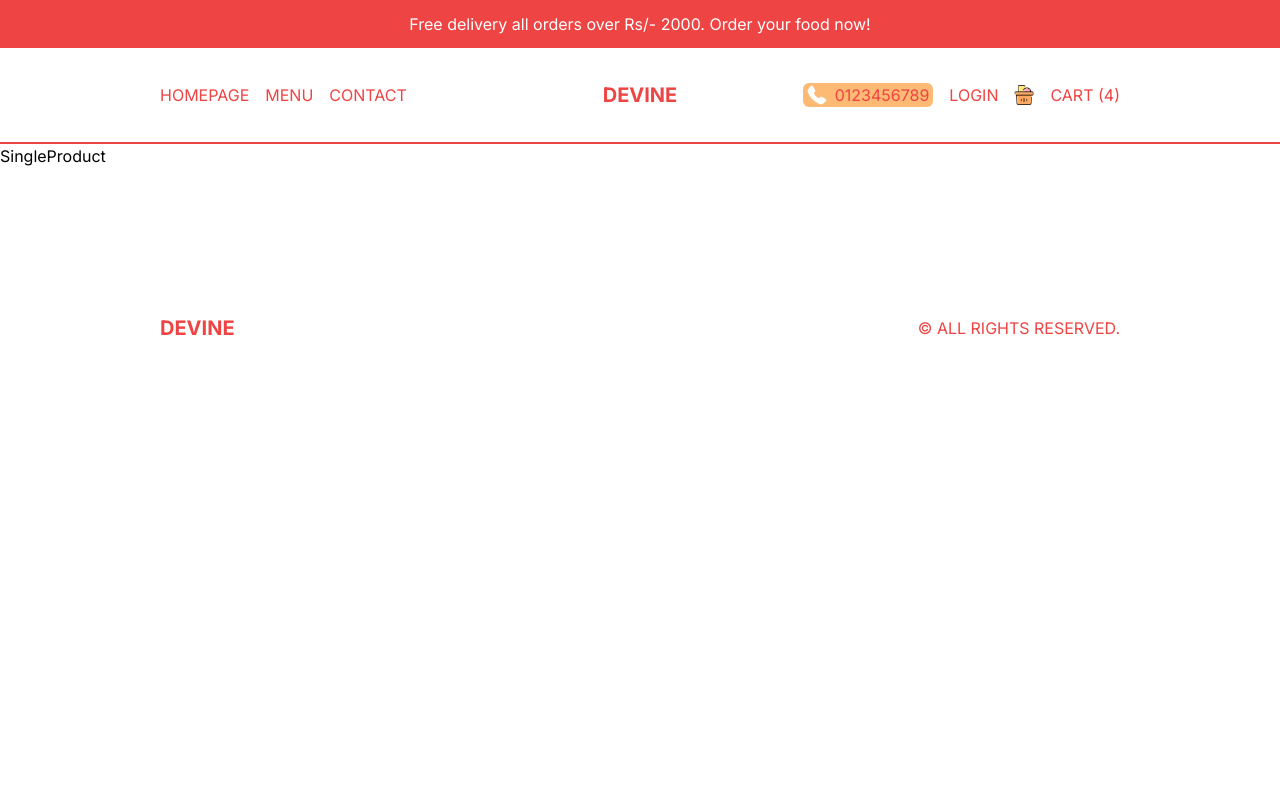
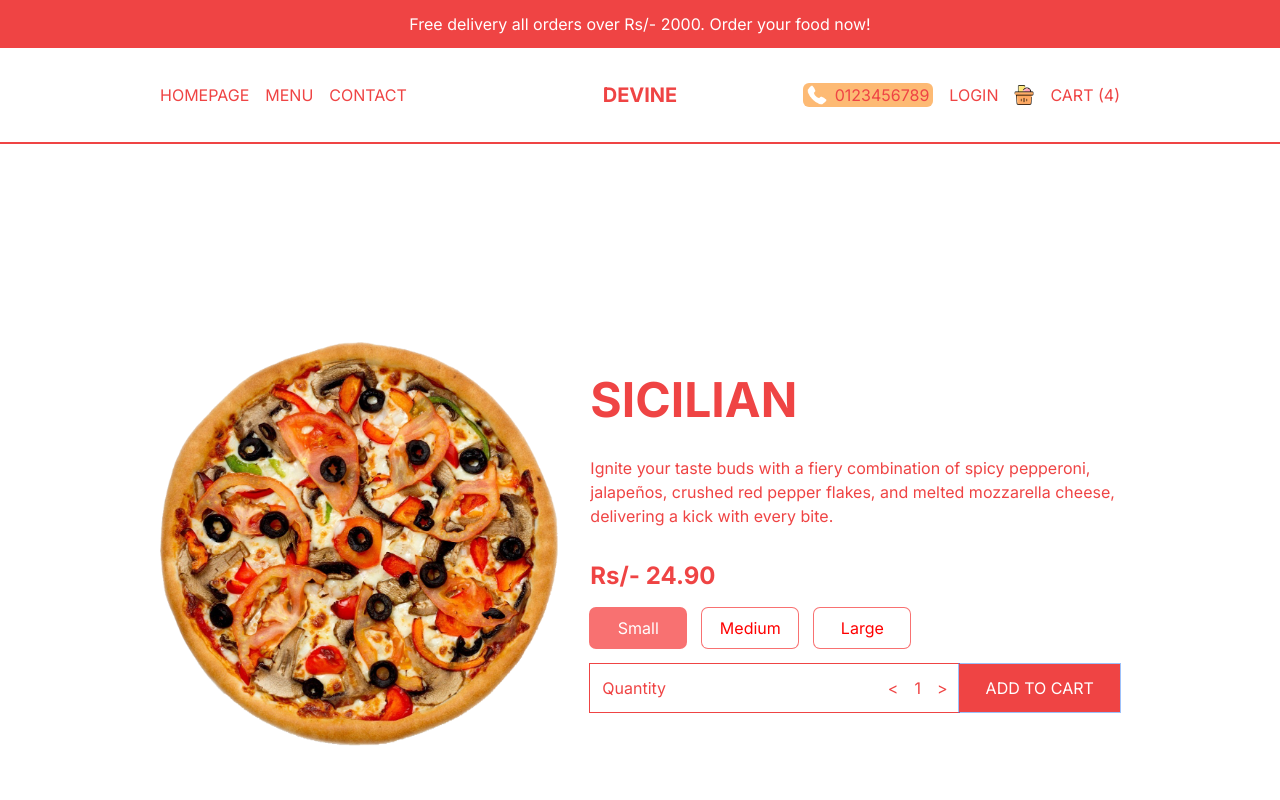
Before and after one commit to Pegu-Mrigen/restaurant-gohpur, a Next.js app: page /product/1 in a window 1280 px wide. Shown: the top 800 px of the page. Built offline with nearby package versions, Linux system fonts and the light colour scheme.

Commit message:
front end ended

```diff
--- a/src/app/cart/page.tsx
+++ b/src/app/cart/page.tsx
@@ -1,9 +1,65 @@
-import React from 'react'
+import Image from "next/image";
+import React from "react";
 
 const CartPage = () => {
   return (
-    <div>CartPage</div>
-  )
-}
+    <div className="h-[calc(100vh-6rem)]  md:h-[calc(100vh-9rem)] flex flex-col text-red-500 lg:flex-row ">
+      <div className=" h-1/2 p-4 flex flex-col justify-center overflow-scroll  lg:h-full lg:w-2/3 2xl:w-1/2 lg:px-20 xl:px-40">
+        <div className="flex items-center justify-between mt-24 lg:mt-0  ">
+          <Image src="/temporary/p1.png" alt="" width={100} height={100} />
 
-export default CartPage
+          <div className="">
+            <h1 className="uppercase text-xl font-bold">Sicilian</h1>
+            <span>Large</span>
+          </div>
+          <h2 className="font-bold">Rs/- 55.00</h2>
+          <span className="cursor-pointer">X</span>
+        </div>
+        <div className="flex items-center justify-between mt-4 ">
+          <Image src="/temporary/p1.png" alt="" width={100} height={100} />
+
+          <div>
+            <h1 className="uppercase text-xl font-bold">Sicilian</h1>
+            <span>Large</span>
+          </div>
+          <h2 className="font-bold">Rs/- 55.00</h2>
+          <span className="cursor-pointer">X</span>
+        </div>
+        <div className="flex items-center justify-between mt-4 ">
+          <Image src="/temporary/p1.png" alt="" width={100} height={100} />
+
+          <div>
+            <h1 className="uppercase text-xl font-bold">Sicilian</h1>
+            <span>Large</span>
+          </div>
+          <h2 className="font-bold">Rs/- 55.00</h2>
+          <span className="cursor-pointer">X</span>
+        </div>
+      </div>
+      <div className=" h-1/2 p-4 bg-fuchsia-50 flex flex-col justify-center  lg:h-full lg:w-1/3 2xl:w-1/2 lg:px-20 xl:px-40 2xl:text-xl 2xl:gap-6">
+        <div className="flex justify-between">
+          <span>Subtotal (3 items)</span>
+          <span>Rs/- 255.00</span>
+        </div>
+        <div className="flex justify-between">
+          <span>Service Cost</span>
+          <span>Rs/- 0.00</span>
+        </div>
+        <div className="flex justify-between">
+          <span>Delivery Cost</span>
+          <span className="text-green-500">FREE!</span>
+        </div>
+        <hr className="my-2" />
+        <div className="flex justify-between">
+          <span>TOTAL(INCL. GST)</span>
+          <span className="font-bold">Rs/- 255.00</span>
+        </div>
+        <button className="bg-red-500 text-white p-3 rounded-md w-1/2 self-end">
+          Check Out
+        </button>
+      </div>
+    </div>
+  );
+};
+
+export default CartPage;
--- a/src/app/login/page.tsx
+++ b/src/app/login/page.tsx
@@ -1,9 +1,50 @@
-import React from 'react'
+import Image from "next/image";
+import Link from "next/link";
+import React from "react";
 
 const LoginPage = () => {
   return (
-    <div>LoginPage</div>
-  )
-}
+    <div className="p-4 h-[calc(100vh-6rem)] md:h-[calc(100vh-9rem)] flex  items-center justify-center">
+      <div className="h-full shadow-2xl rounded-md flex flex-col md:flex-row md:h-[70%] w-full lg:w-[60%] 2xl:w-1/2">
+        <div className="relative h-1/3 w-full md:h-full md:w-1/2">
+          <Image src="/loginBg.png" alt="" fill className="object-cover" />
+        </div>
 
-export default LoginPage
+        <div className="p-10 flex flex-col gap-8 md:w-1/2">
+          <h1 className="font-bold text-xl xl:text-3xl">Welcome</h1>
+          <p>Log into your account or create a new one using social buttons</p>
+
+          <button className="flex gap-4 p-4 ring-1 ring-orange-100 rounded-md">
+            <Image
+              src="/google.png"
+              alt=""
+              width={20}
+              height={20}
+              className="object-contain"
+            />
+            <span>Sign in with Google</span>
+          </button>
+          <button className="flex gap-4 p-4 ring-1 ring-blue-100 rounded-md">
+            <Image
+              src="/facebook.png"
+              alt=""
+              width={20}
+              height={20}
+              className="object-contain"
+            />
+            <span>Sign in with Facebook</span>
+          </button>
+          <p className="text-sm">
+            Have a problem?
+            <Link href="/" className="underline">
+              {" "}
+              Contact Us
+            </Link>
+          </p>
+        </div>
+      </div>
+    </div>
+  );
+};
+
+export default LoginPage;
--- a/src/app/menu/[category]/page.tsx
+++ b/src/app/menu/[category]/page.tsx
@@ -1,9 +1,33 @@
-import React from 'react'
+import { pizzas } from "@/data";
+import Image from "next/image";
+import Link from "next/link";
+import React from "react";
 
 const CategoryPage = () => {
   return (
-    <div>CategoryPage</div>
-  )
-}
+    <div className="flex flex-wrap text-red-500">
+      {pizzas.map((item) => (
+        <Link
+          href={`/product/${item.id}`}
+          key={item.id}
+          className="w-full h-[60vh] border-b-2 border-r-2  border-red-500 sm:w-1/2 lg:w-1/3 p-4 flex flex-col justify-between group even:bg-fuchsia-50 "
+        >
+          {item.img && (
+            <div className="relative h-[80%]">
+              <Image src={item.img} alt="" fill className="object-contain" />
+            </div>
+          )}
+          <div className="flex justify-between items-center ">
+            <h1 className="text-2xl uppercase p-2">{item.title}</h1>
+            <h2 className="group-hover:hidden text-xl">Rs/- {item.price} </h2>
+            <button className="uppercase bg-red-500 text-white p-2 rounded-md hidden group-hover:block">
+              Add to Cart
+            </button>
+          </div>
+        </Link>
+      ))}
+    </div>
+  );
+};
 
-export default CategoryPage
+export default CategoryPage;
--- a/src/app/menu/page.tsx
+++ b/src/app/menu/page.tsx
@@ -4,18 +4,22 @@ import Link from "next/link";
 
 const MenuPage = () => {
   return (
-    <div className="p-2 lg:px-18 xl:px-36 h-[calc(100vh-6rem)] md:h-[calc(100vh-9rem) ] flex flex-col md:flex-row items-center">
+    <div className="p-4 lg:px-20 xl:px-40 h-[calc(100vh-6rem)] md:h-[calc(100vh-9rem) ] flex flex-col md:flex-row items-center">
       {menu.map((category) => (
         <Link
           href={`/menu/category.slug`}
           key={category.id}
           style={{ backgroundImage: `url(${category.img})` }}
-          className="w-full h-1/3 bg-cover p-6"
+          className="w-full h-1/3 bg-cover p-8 md:h-1/2"
         >
           <div className={`text-${category.color} w-1/2`}>
-            <h1 className="uppercase font-bold text-xl">{category.title}</h1>
-            <p className="text-sm md:text-xs lg:text-sm my-4">{category.desc}</p>
-            <button className={`hidden 2xl:block`}>Explore</button>
+            <h1 className="uppercase font-bold text-2xl">{category.title}</h1>
+            <p className="text-sm  lg:text-sm my-6">{category.desc}</p>
+            <button
+              className={`hidden 2xl:block bg-${category.color} text-${category.color==="black"? "white":"red-500"} py-2 px-4 rounded-md`}
+            >
+              Explore
+            </button>
           </div>
         </Link>
       ))}
--- a/src/app/orders/page.tsx
+++ b/src/app/orders/page.tsx
@@ -1,9 +1,44 @@
-import React from 'react'
+import React from "react";
 
 const OrdersPage = () => {
   return (
-    <div>OrdersPage</div>
-  )
-}
+    <div className="p-4 lg:px-20 xl:px-40">
+      <table className="w-full border-separate border-spacing-3">
+        <thead>
+          <tr className="text-left">
+            <th className="hidden md:block">Order ID</th>
+            <th>Date</th>
+            <th>Price</th>
+            <th className="hidden md:block">Products</th>
+            <th>Status</th>
+          </tr>
+        </thead>
+        <tbody>
+          <tr className="text-sm md:text-base bg-red-50">
+            <td className="hidden md:block py-6 px-1">53552552552</td>
+            <td>25.08.2023</td>
+            <td>55.5</td>
+            <td className="hidden md:block">Big Burger Menu (2), Veggie Pizza (2), Coca cola 1L (2)</td>
+            <td>On the way (appox. 10min)...</td>
+          </tr>
+          <tr className="text-sm md:text-base odd:bg-gray-100">
+            <td className="hidden md:block py-6 px-1">53552552552</td>
+            <td>25.08.2023</td>
+            <td>55.5</td>
+            <td className="hidden md:block">Big Burger Menu (2), Veggie Pizza (2), Coca cola 1L (2)</td>
+            <td>On the way (appox. 10min)...</td>
+          </tr>
+          <tr className="text-sm md:text-base odd:bg-gray-100">
+            <td className="hidden md:block py-6 px-1">53552552552</td>
+            <td>25.08.2023</td>
+            <td>55.5</td>
+            <td className="hidden md:block">Big Burger Menu (2), Veggie Pizza (2), Coca cola 1L (2)</td>
+            <td>On the way (appox. 10min)...</td>
+          </tr>
+        </tbody>
+      </table>
+    </div>
+  );
+};
 
-export default OrdersPage
+export default OrdersPage;
--- a/src/app/product/[id]/page.tsx
+++ b/src/app/product/[id]/page.tsx
@@ -1,9 +1,33 @@
-import React from 'react'
+import Price from "@/components/Price";
+import { singleProduct } from "@/data";
+import Image from "next/image";
+import React from "react";
 
 const SingleProduct = () => {
   return (
-    <div>SingleProduct</div>
-  )
-}
+    <div className="p-4 md:px-20 xl:px-40 h-screen flex flex-col justify-around text-red-500 md:flex-row md:gap-8 items-center">
+      {singleProduct.img && (
+        <div className="relative w-full h-1/2 md:h-[70%]">
+          <Image
+            src={singleProduct.img}
+            alt=""
+            fill
+            className="object-contain"
+          />
+        </div>
+      )}
 
-export default SingleProduct
+      <div className="h-1/2  flex flex-col gap-4 md:h-[70%] justify-center md:gap-6 xl:gap-8">
+        <h1 className="text-3xl font-bold uppercase xl:text-5xl">{singleProduct.title}</h1>
+        <p>{singleProduct.desc}</p>
+        <Price
+          price={singleProduct.price}
+          id={singleProduct.id}
+          options={singleProduct.options}
+        />
+      </div>
+    </div>
+  );
+};
+
+export default SingleProduct;
--- a/src/components/Footer.tsx
+++ b/src/components/Footer.tsx
@@ -3,7 +3,7 @@ import React from 'react'
 
 const Footer = () => {
   return (
-    <div className=' h-12 md:h-24 p-4 lg:p-20 xl:p-40 text-red-500 flex items-center justify-between'>
+    <div className=' h-12 md:h-24 p-4 lg:px-20 xl:px-40 text-red-500 flex items-center justify-between'>
       <Link href="/" className='font-bold text-xl'>DEVINE</Link>
       <p>&copy;  ALL RIGHTS RESERVED.</p>
     </div>
--- /dev/null
+++ b/src/components/Price.tsx
@@ -0,0 +1,67 @@
+"use client";
+import React, { useEffect, useState } from "react";
+
+type Props = {
+  price: number;
+  id: number;
+  options?: {
+    title: string;
+    additionalPrice: number;
+  }[];
+};
+
+const Price = ({ price, id, options }: Props) => {
+  const [total, setTotal] = useState(price);
+  const [quantity, setQuantity] = useState(1);
+  const [selected, setSelected] = useState(0);
+
+  useEffect(() => {
+    setTotal(
+      quantity * (options ? price + options[selected].additionalPrice : price)
+    );
+  }, [quantity, selected, options, price]);
+
+  return (
+    <div className="flex  flex-col gap-4">
+      <h2 className="text-2xl font-bold ">Rs/- {total.toFixed(2)}</h2>
+      <div className="flex gap-4">
+        {options?.map((option, index) => (
+          <button
+            key={option.title}
+            className="min-w-[6rem] p-2 ring-1 ring-red-400 rounded-md"
+            style={{
+              background: selected === index ? " rgb(248 113 113)" : "white",
+              color: selected === index ? "white" : "red",
+            }}
+            onClick={() => setSelected(index)}
+          >
+            {option.title}
+          </button>
+        ))}
+      </div>
+      <div className="flex  justify-between items-center">
+        <div className="flex justify-between w-full  p-3 ring-1 ring-red-500">
+          <span>Quantity</span>
+          <div className="flex gap-4 items-center">
+            <button
+              onClick={() => setQuantity((prev) => (prev > 1 ? prev - 1 : 1))}
+            >
+              {"<"}
+            </button>
+            <span>{quantity}</span>
+            <button
+              onClick={() => setQuantity((prev) => (prev < 10 ? prev + 1 : 10))}
+            >
+              {">"}
+            </button>
+          </div>
+        </div>
+        <button className="uppercase w-56 bg-red-500 text-white p-3 ring-1 ring-offset-red-500 ">
+          Add to Cart
+        </button>
+      </div>
+    </div>
+  );
+};
+
+export default Price;
```
